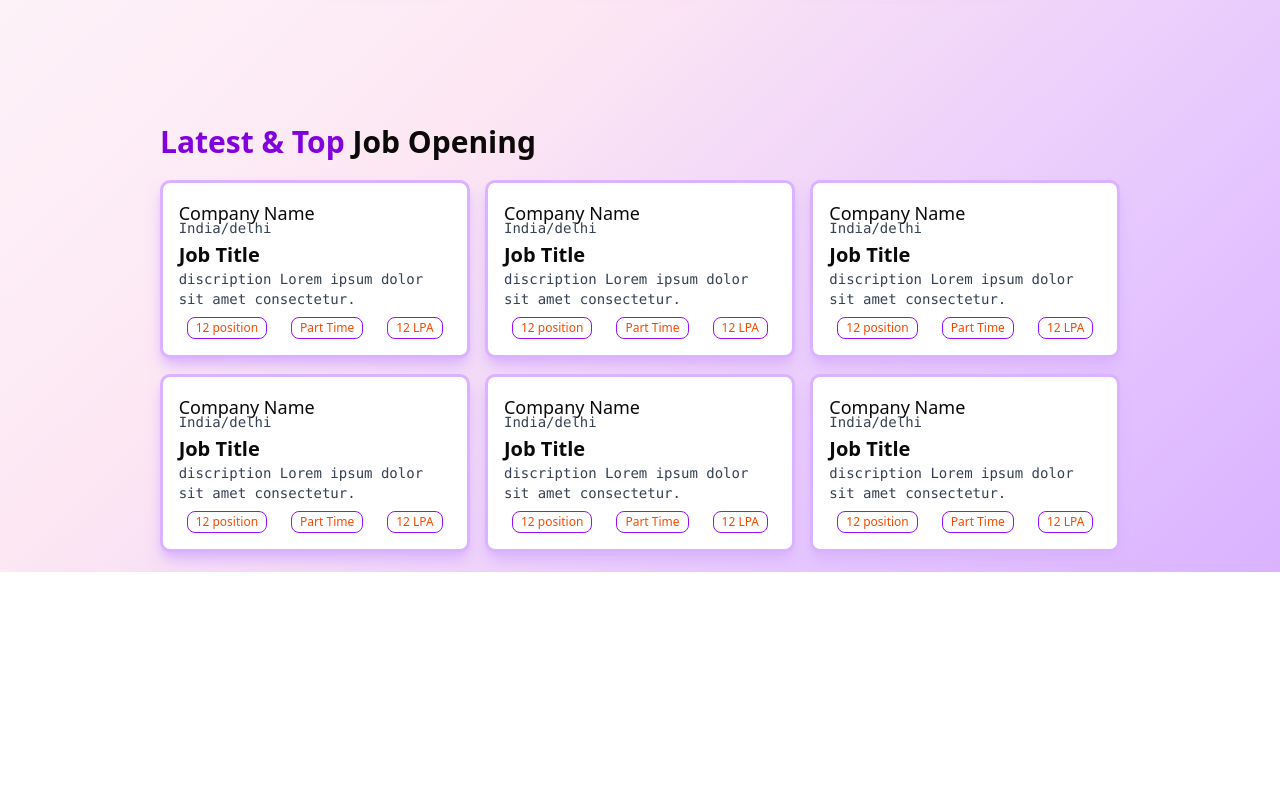
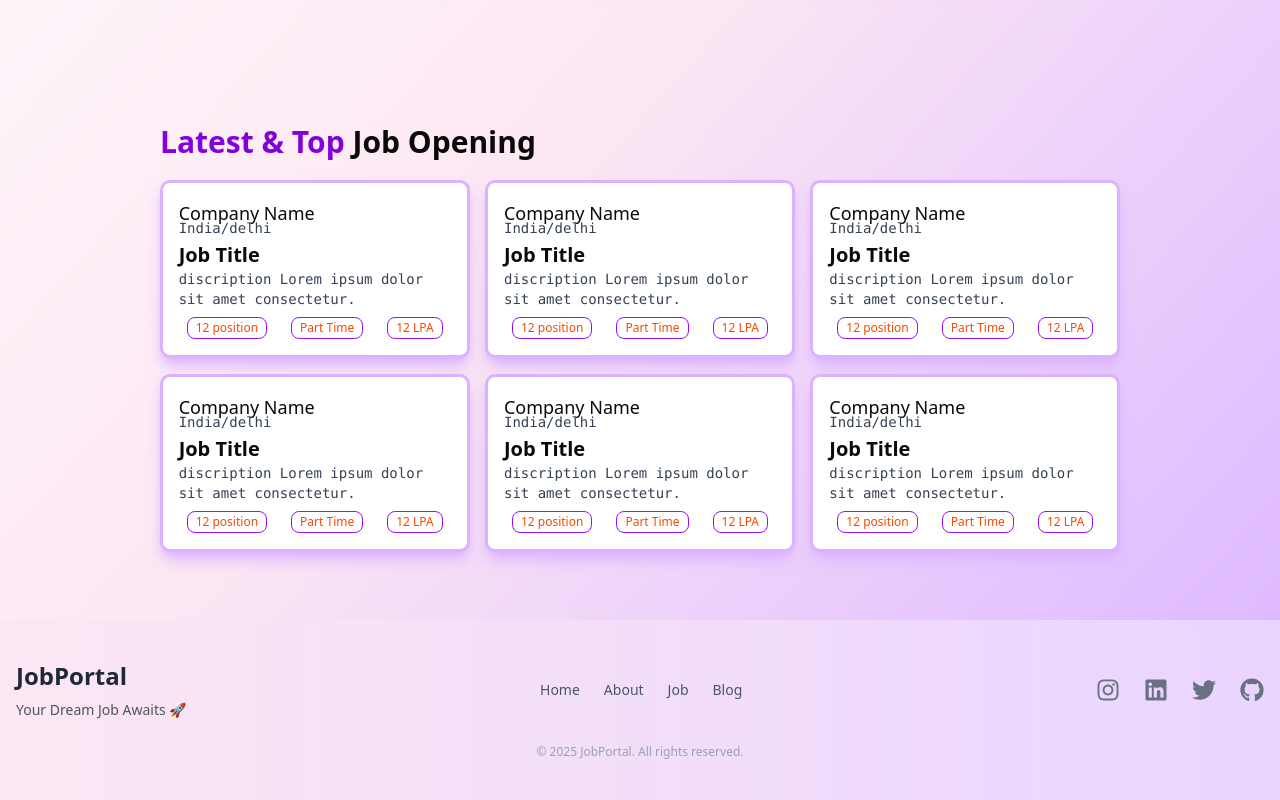
Before and after one commit to shivam-singh465/myjobportel, a React (Vite) app in the folder frontend/: page / in a window 1280 px wide. Shown: the part 640-1440 px from the top of the page. Before the commit the page ends 1212 px from the top, so only its background shows below. Built offline with nearby package versions, Linux system fonts and the light colour scheme.

Commit message:
after createing the footer

```diff
--- a/frontend/package.json
+++ b/frontend/package.json
@@ -28,6 +28,7 @@
     "react": "^19.0.0",
     "react-dom": "^19.0.0",
     "react-hook-form": "^7.55.0",
+    "react-icons": "^5.5.0",
     "react-redux": "^9.2.0",
     "react-router-dom": "^7.5.0",
     "sonner": "^2.0.3",
--- a/frontend/src/App.jsx
+++ b/frontend/src/App.jsx
@@ -1,5 +1,5 @@
 import { createBrowserRouter, RouterProvider } from "react-router-dom"
-import {Navbar,Home,Service,Blog,About,Login,Signup} from './components/index.js'
+import {Navbar,Home,Job,Blog,About,Login,Signup} from './components/index.js'
 
 
 function App() {
@@ -10,8 +10,8 @@ function App() {
       element: (<Home />),
     },
     {
-      path: "/service",
-      element: (<Service />),
+      path: "/job",
+      element: (<Job />),
     },
     {
       path: "/blog",
--- /dev/null
+++ b/frontend/src/components/Footer/Footer.jsx
@@ -0,0 +1,48 @@
+import React from 'react';
+import { FaInstagram, FaLinkedin, FaTwitter, FaGithub } from 'react-icons/fa';
+import { Link } from 'react-router-dom';
+
+const Footer = () => {
+  return (
+    <footer className="bg-gradient-to-r from-pink-100 to-purple-200 text-gray-600 py-10 mt-12">
+      <div className="max-w-7xl mx-auto px-4 flex flex-col md:flex-row justify-between items-center">
+        {/* Left Side */}
+        <div className="text-center md:text-left mb-6 md:mb-0">
+          <h1 className="text-2xl font-bold text-gray-800">JobPortal</h1>
+          <p className="text-sm mt-2">Your Dream Job Awaits 🚀</p>
+        </div>
+
+        {/* Center Links */}
+        <div className="flex flex-wrap justify-center space-x-6 mb-6 md:mb-0">
+          <Link to="/" className="text-sm hover:text-purple-700 transition">Home</Link>
+          <Link to="about" className="text-sm hover:text-purple-700 transition">About</Link>
+          <Link to="Job" className="text-sm hover:text-purple-700 transition">Job</Link>
+          <Link to="blog" className="text-sm hover:text-purple-700 transition">Blog</Link>
+        </div>
+
+        {/* Right Side - Social Media */}
+        <div className="flex space-x-6">
+          <a href="https://www.instagram.com" target="_blank" rel="noopener noreferrer" className="text-gray-500 hover:text-purple-700 transition text-2xl">
+            <FaInstagram />
+          </a>
+          <a href="https://www.linkedin.com" target="_blank" rel="noopener noreferrer" className="text-gray-500 hover:text-purple-700 transition text-2xl">
+            <FaLinkedin />
+          </a>
+          <a href="https://twitter.com" target="_blank" rel="noopener noreferrer" className="text-gray-500 hover:text-purple-700 transition text-2xl">
+            <FaTwitter />
+          </a>
+          <a href="https://github.com" target="_blank" rel="noopener noreferrer" className="text-gray-500 hover:text-purple-700 transition text-2xl">
+            <FaGithub />
+          </a>
+        </div>
+      </div>
+
+      {/* Bottom Copyright */}
+      <div className="text-center text-xs text-gray-400 mt-6">
+        &copy; 2025 JobPortal. All rights reserved.
+      </div>
+    </footer>
+  );
+};
+
+export default Footer;
--- a/frontend/src/components/Home.jsx
+++ b/frontend/src/components/Home.jsx
@@ -1,5 +1,5 @@
 import React from 'react'
-import { Navbar ,HeroSection, CategoriesCarousel, LatestJob} from './index'
+import { Navbar ,HeroSection, CategoriesCarousel, LatestJob, Footer} from './index'
 
 function Home() {
   return (
@@ -8,6 +8,7 @@ function Home() {
     <HeroSection/>
     <CategoriesCarousel/>
     <LatestJob/>
+    <Footer/>
     </>
   )
 }
--- a/frontend/src/components/Service.jsx
+++ b/frontend/src/components/Job.jsx
@@ -1,9 +1,9 @@
 import React from 'react'
 
-function Service() {
+function Job() {
   return (
     <div>Service</div>
   )
 }
 
-export default Service
+export default Job
--- a/frontend/src/components/Navbar/Navbar.jsx
+++ b/frontend/src/components/Navbar/Navbar.jsx
@@ -24,7 +24,7 @@ function Navbar() {
                         <ul className='flex gap-6 items-center text-l font'>
                             <li><Link to="/">Home</Link></li>
                             <li><Link to="/about">About</Link></li>
-                            <li><Link to="/service">Service</Link></li>
+                            <li><Link to="/job">Job</Link></li>
                             <li><Link to="/blog">Blog</Link></li>
                         </ul>
                         {
```
Also changed, not shown: frontend/src/components/index.js (+5 -3 lines), 1 other file (tests, documents, lock files or other folders).
